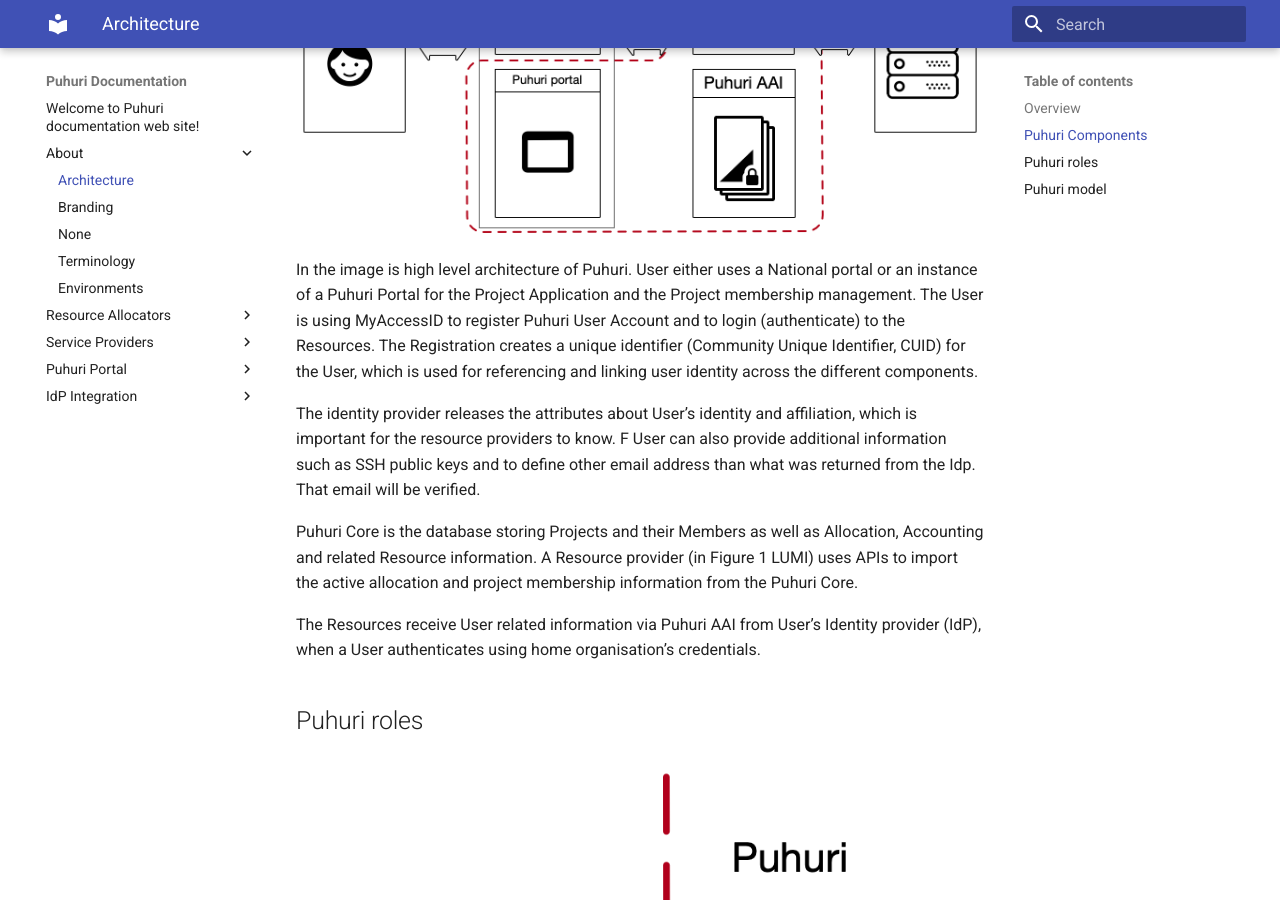
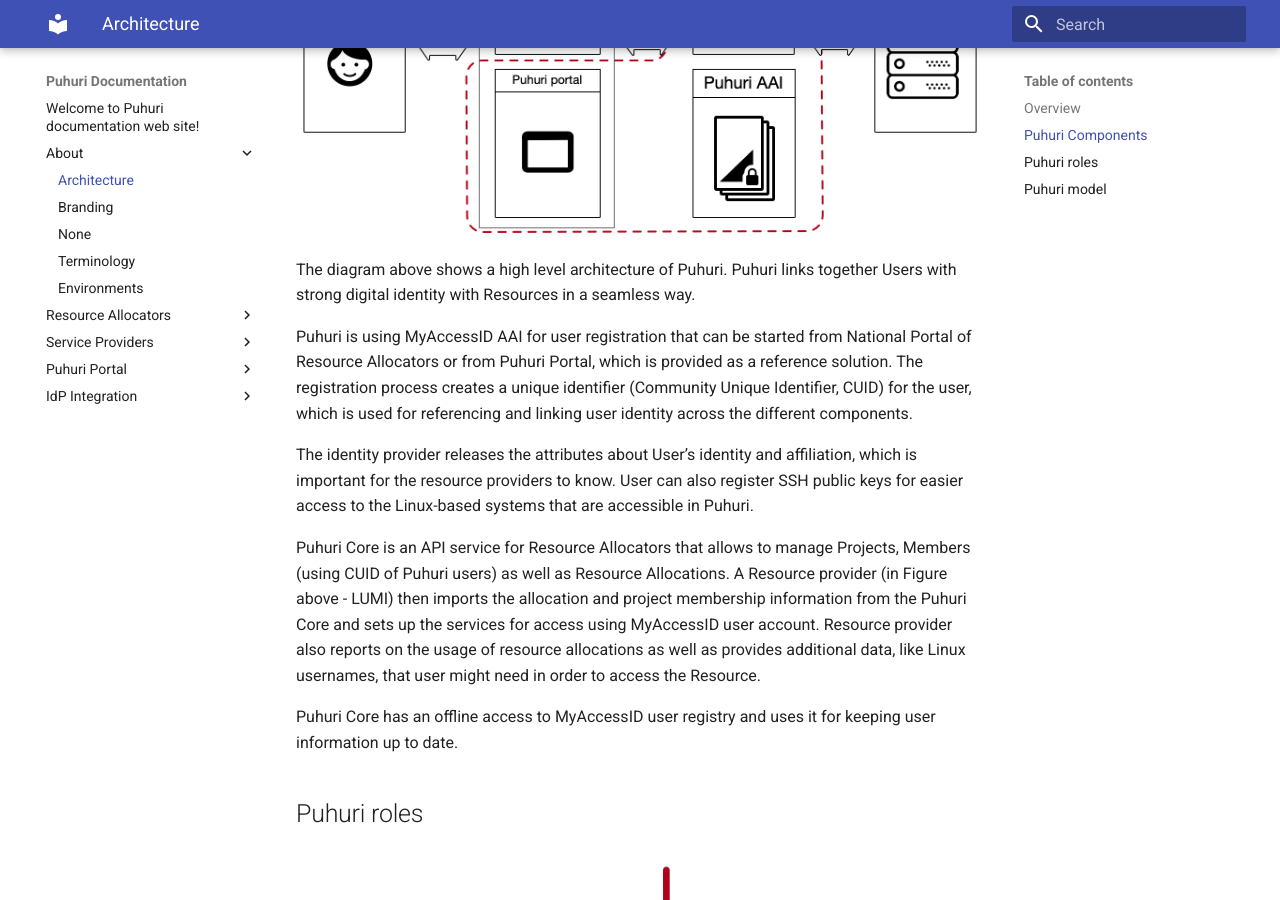
Before and after one commit to neicnordic/puhuri-web, an MkDocs documentation site: the page built from docs/architecture.md, in a window 1280 px wide and 900 px high, scrolled down 506 px. Built offline with MkDocs 1.6.1 and Material for MkDocs 9.7.7, drawn with Linux system fonts in a browser that asks for light colours.

Commit message:
Refactor description

```diff
--- a/docs/architecture.md
+++ b/docs/architecture.md
@@ -5,13 +5,25 @@ This page introduces the Puhuri components and high level architecture.
 ## Puhuri Components
 ![Components](assets/puhuri-components.png)
 
-In the image is high level architecture of Puhuri. User either uses a National portal or an instance of a Puhuri Portal for the Project Application and the Project membership management. The User is using MyAccessID to register Puhuri User Account and to login (authenticate) to the Resources. The Registration creates a unique identifier (Community Unique Identifier, CUID) for the User, which is used for referencing and linking user identity across the different components.
+The diagram above shows a high level architecture of Puhuri. Puhuri links together Users with strong digital identity
+with Resources in a seamless way.
 
-The identity provider releases the attributes about User’s identity and affiliation, which is important for the resource providers to know. F  User can also provide additional information such as SSH public keys and to define other email address than what was returned from the Idp. That email will be verified.
+Puhuri is using MyAccessID AAI for user registration that can be started from National Portal of Resource Allocators
+or from Puhuri Portal, which is provided as a reference solution. The registration process creates a unique identifier
+(Community Unique Identifier, CUID) for the user, which is used for referencing and linking user identity across the
+different components.
 
-Puhuri Core is the database storing Projects and their Members as well as Allocation, Accounting and related Resource information. A Resource provider (in Figure 1 LUMI) uses APIs to import the active allocation and project membership information from the Puhuri Core.
+The identity provider releases the attributes about User’s identity and affiliation, which is important for the
+resource providers to know. User can also register SSH public keys for easier access to the Linux-based systems that
+are accessible in Puhuri.
 
-The Resources receive User related information via Puhuri AAI from User’s Identity provider (IdP), when a User authenticates using home organisation’s credentials.
+Puhuri Core is an API service for Resource Allocators that allows to manage Projects, Members (using CUID of Puhuri users)
+as well as Resource Allocations. A Resource provider (in Figure above - LUMI) then imports the allocation and project
+membership information from the Puhuri Core and sets up the services for access using MyAccessID user account. Resource
+provider also reports on the usage of resource allocations as well as provides additional data, like Linux usernames, that
+user might need in order to access the Resource.
+
+Puhuri Core has an offline access to MyAccessID user registry and uses it for keeping user information up to date.
 
 ## Puhuri roles
 ![Roles](assets/puhuri-roles.png)
```
